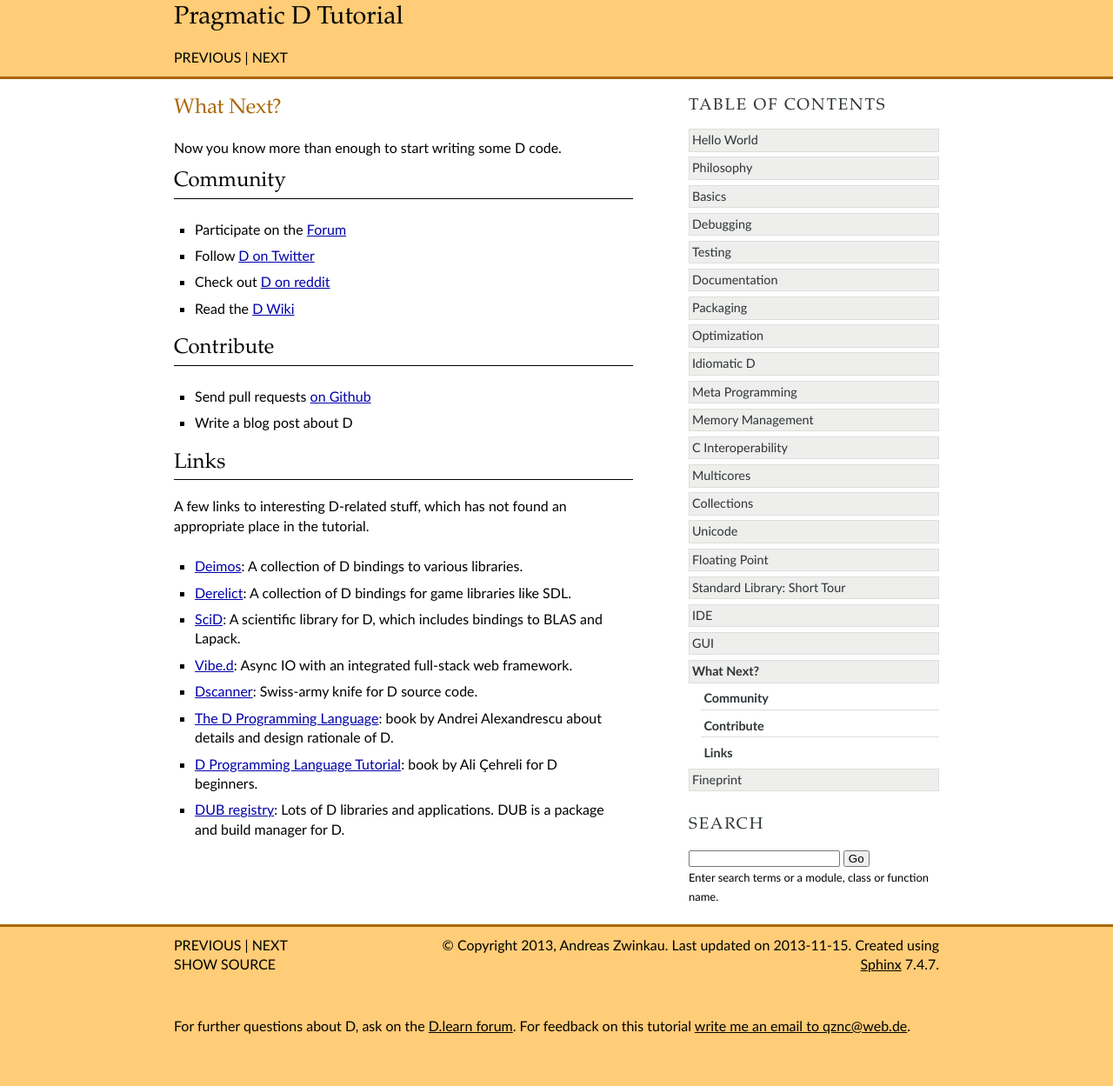
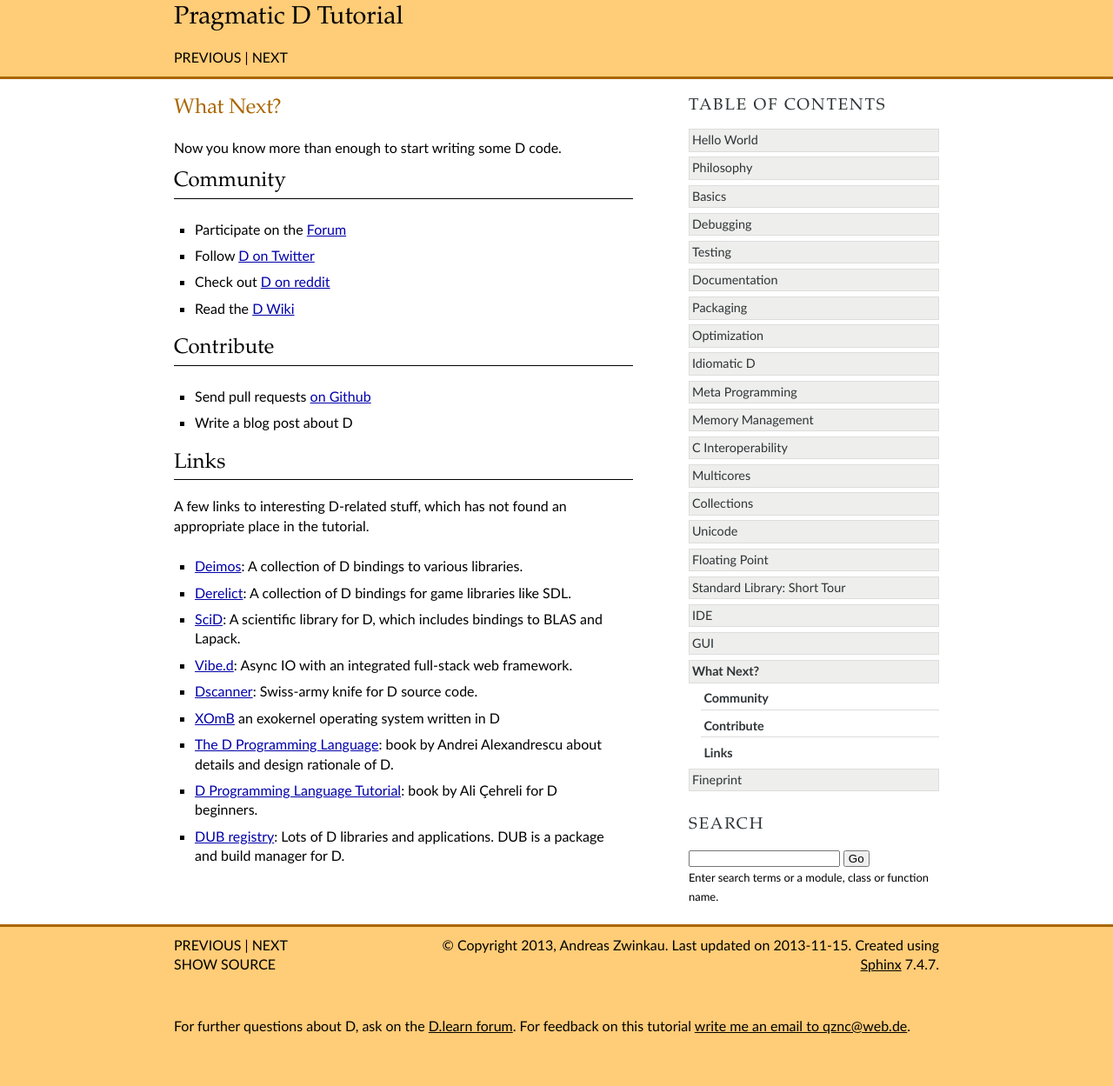
Before and after one commit to qznc/d-tut, a Sphinx documentation site: the page built from source/next.rst, in a window 1280 px wide. Shown: the whole page at 87% size. Built offline with Sphinx 7.4.7, drawn with Linux system fonts in a browser that asks for light colours.

Commit message:
Add link to XOmB

```diff
--- a/source/next.rst
+++ b/source/next.rst
@@ -28,6 +28,7 @@ which has not found an appropriate place in the tutorial.
 * `SciD <https://github.com/kyllingstad/scid>`_: A scientific library for D, which includes bindings to BLAS and Lapack.
 * `Vibe.d <http://vibed.org/>`_: Async IO with an integrated full-stack web framework.
 * `Dscanner <https://github.com/Hackerpilot/Dscanner>`_: Swiss-army knife for D source code.
+* `XOmB <https://github.com/xomboverlord/xomb>`_  an exokernel operating system written in D
 * `The D Programming Language <http://www.amazon.com/exec/obidos/ASIN/0321635361/classicempire>`_:
   book by Andrei Alexandrescu about details and design rationale of D.
 * `D Programming Language Tutorial <http://ddili.org/ders/d.en/index.html>`_:
```
